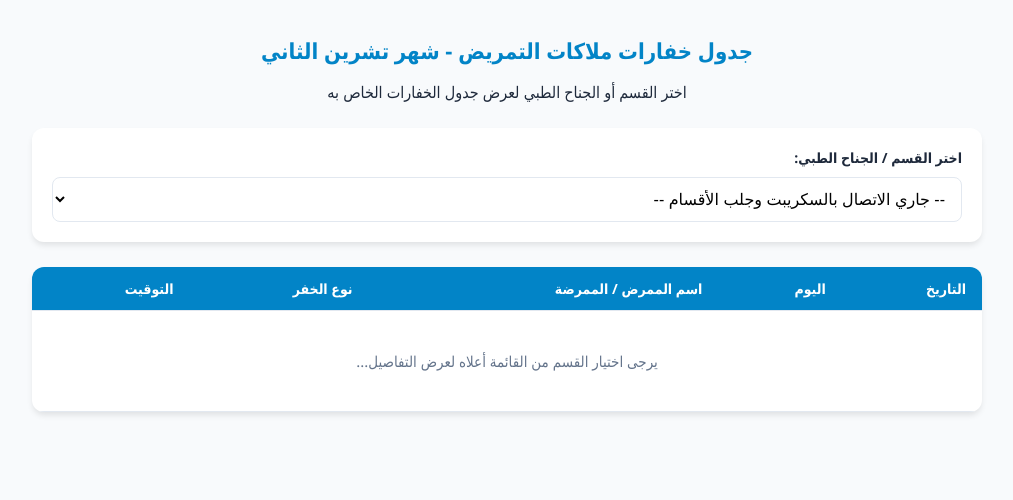
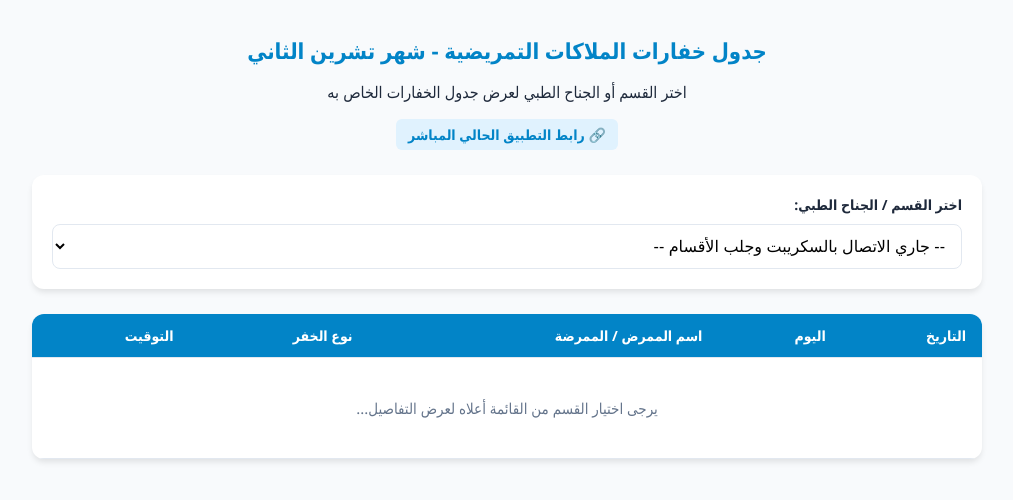
Before and after one commit to in-iraq/nursing, a plain HTML site: page index.html in a window 1280 px wide. Shown: the whole page, without its empty margins (133-1146 px from the left). Drawn offline with Linux system fonts and the light colour scheme.

Commit message:
Update index.html

```diff
--- a/index.html
+++ b/index.html
@@ -31,6 +31,22 @@
             color: var(--primary-color);
             font-size: 22px;
             margin-bottom: 8px;
+        }
+        .link-box {
+            margin-top: 10px;
+        }
+        .link-box a {
+            color: var(--primary-color);
+            text-decoration: none;
+            font-size: 14px;
+            font-weight: bold;
+            background: #e0f2fe;
+            padding: 6px 12px;
+            border-radius: 6px;
+            display: inline-block;
+        }
+        .link-box a:hover {
+            background: #bae6fd;
         }
         .filter-box {
             background: var(--card-bg);
@@ -103,8 +119,12 @@
 <body>
     <div class="container">
         <header>
-            <h1>جدول خفارات ملاكات التمريض - شهر تشرين الثاني</h1>
+            <h1>جدول خفارات الملاكات التمريضية - شهر تشرين الثاني</h1>
             <p>اختر القسم أو الجناح الطبي لعرض جدول الخفارات الخاص به</p>
+            <!-- تم تضمين رابط الويب أو الشيت هنا ليظهر داخل الصفحة -->
+            <div class="link-box">
+                <a href="https://script.google.com/macros/s/AKfycbwPQcWtk1Ylwf9C139JzSC4-Mi7Ta05PRWf8AL302tnAnkMoNzdwvNvbqgETNck2w-qHg/exec" target="_blank">🔗 رابط التطبيق الحالي المباشر</a>
+            </div>
         </header>
 
         <div class="filter-box">
```
Lines whose indentation alone changed are shown as unchanged.
